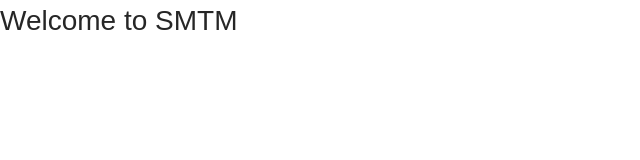
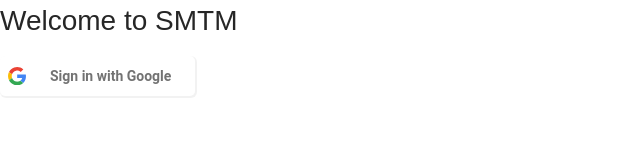
Before and after one commit to isaac1104/Show-Me-The-Movie, a React app in the folder client/: page / in a window 1280 px wide. Shown: the whole page, without its empty margins (0-640 px from the left). Built offline with nearby package versions, Linux system fonts and the light colour scheme.

Commit message:
add sign in with google button

```diff
--- a/client/src/pages/Landing.js
+++ b/client/src/pages/Landing.js
@@ -4,6 +4,12 @@ const Home = () => {
   return (
     <div>
       <h1>Welcome to SMTM</h1>
+      <button type="button" className="google-button">
+        <span className="google-button__icon">
+          <svg viewBox="0 0 366 372" xmlns="http://www.w3.org/2000/svg"><path d="M125.9 10.2c40.2-13.9 85.3-13.6 125.3 1.1 22.2 8.2 42.5 21 59.9 37.1-5.8 6.3-12.1 12.2-18.1 18.3l-34.2 34.2c-11.3-10.8-25.1-19-40.1-23.6-17.6-5.3-36.6-6.1-54.6-2.2-21 4.5-40.5 15.5-55.6 30.9-12.2 12.3-21.4 27.5-27 43.9-20.3-15.8-40.6-31.5-61-47.3 21.5-43 60.1-76.9 105.4-92.4z" id="Shape" fill="#EA4335"/><path d="M20.6 102.4c20.3 15.8 40.6 31.5 61 47.3-8 23.3-8 49.2 0 72.4-20.3 15.8-40.6 31.6-60.9 47.3C1.9 232.7-3.8 189.6 4.4 149.2c3.3-16.2 8.7-32 16.2-46.8z" id="Shape" fill="#FBBC05"/><path d="M361.7 151.1c5.8 32.7 4.5 66.8-4.7 98.8-8.5 29.3-24.6 56.5-47.1 77.2l-59.1-45.9c19.5-13.1 33.3-34.3 37.2-57.5H186.6c.1-24.2.1-48.4.1-72.6h175z" id="Shape" fill="#4285F4"/><path d="M81.4 222.2c7.8 22.9 22.8 43.2 42.6 57.1 12.4 8.7 26.6 14.9 41.4 17.9 14.6 3 29.7 2.6 44.4.1 14.6-2.6 28.7-7.9 41-16.2l59.1 45.9c-21.3 19.7-48 33.1-76.2 39.6-31.2 7.1-64.2 7.3-95.2-1-24.6-6.5-47.7-18.2-67.6-34.1-20.9-16.6-38.3-38-50.4-62 20.3-15.7 40.6-31.5 60.9-47.3z" fill="#34A853"/></svg>
+        </span>
+        <a href='/auth/google' className="google-button__text">Sign in with Google</a>
+      </button>
     </div>
   );
 };
--- a/client/src/styles/index.css
+++ b/client/src/styles/index.css
@@ -5,3 +5,51 @@ body {
   padding: 0;
   font-family: sans-serif;
 }
+
+.google-button {
+  height: 40px;
+  border-width: 0;
+  background: white;
+  color: #737373;
+  border-radius: 5px;
+  white-space: nowrap;
+  box-shadow: 1px 1px 0px 1px rgba(0, 0, 0, 0.05);
+  transition-property: background-color, box-shadow;
+  transition-duration: 150ms;
+  transition-timing-function: ease-in-out;
+  padding: 0;
+
+  &:focus,
+  &:hover {
+    box-shadow: 1px 4px 5px 1px rgba(0, 0, 0, 0.1);
+  }
+
+  &:active {
+    background-color: #e5e5e5;
+    box-shadow: none;
+    transition-duration: 10ms;
+  }
+}
+
+.google-button__icon {
+  display: inline-block;
+  vertical-align: middle;
+  margin: 8px 0 8px 8px;
+  width: 18px;
+  height: 18px;
+  box-sizing: border-box;
+}
+
+.google-button__icon--plus {
+  width: 27px;
+}
+
+.google-button__text {
+  display: inline-block;
+  vertical-align: middle;
+  padding: 0 24px;
+  font-size: 14px;
+  font-weight: bold;
+  font-family: 'Roboto', arial, sans-serif;
+  color: #737373;
+}
```
